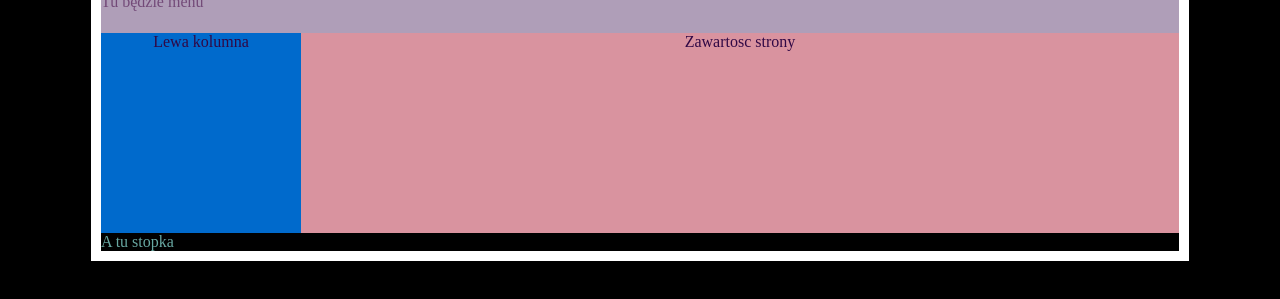
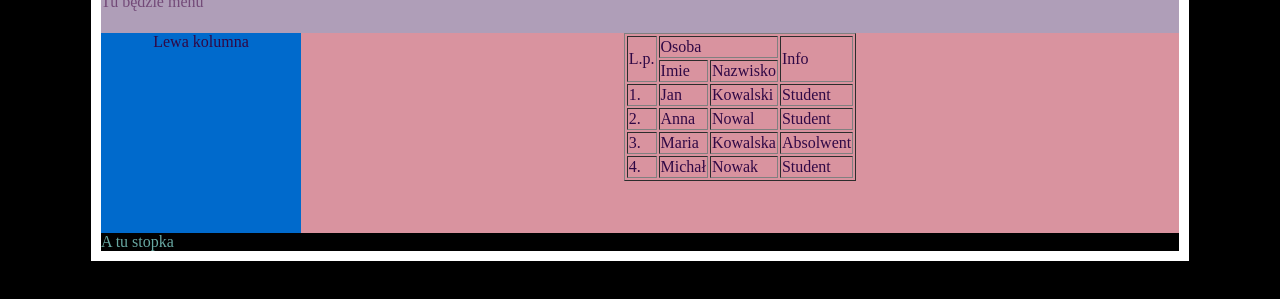
Before and after one commit to Diaxil/Diaxil, a plain HTML site: page index.html in a window 1280 px wide. Shown: the part 117-416 px from the top of the page. Drawn offline with Linux system fonts and the light colour scheme.

Commit message:
Update index.html

```diff
--- a/index.html
+++ b/index.html
@@ -19,7 +19,53 @@ charset=UTF-8" />
 <main>
 
   <div id="col-left">Lewa kolumna</div>
-  <div id="col-center">Zawartosc strony</div>
+  <div id="col-center">
+
+    <center><table border="1" style="text-align: left">
+
+                                   <tr>
+                                       <td rowspan="2">L.p.</td>
+                                       <td colspan="2">Osoba</td>
+                                       <td rowspan="2">Info</td>
+                                   </tr>
+
+                                   <tr>
+                                       <td>Imie</td>
+                                       <td>Nazwisko</td>
+                                   </tr>
+
+                                   <tr>
+                                       <td>1.</td>
+                                       <td>Jan</td>
+                                       <td>Kowalski</td>
+                                       <td>Student</td>
+                                   </tr>
+
+                                   <tr>
+                                       <td>2.</td>
+                                       <td>Anna</td>
+                                       <td>Nowal</td>
+                                       <td>Student</td>
+                                   </tr>
+
+                                   <tr>
+                                       <td>3.</td>
+                                       <td>Maria</td>
+                                       <td>Kowalska</td>
+                                       <td>Absolwent</td>
+                                   </tr>
+
+
+                                   <tr>
+                                       <td>4.</td>
+                                       <td>Michał</td>
+                                       <td>Nowak</td>
+                                       <td>Student</td>
+                                   </tr>
+
+                               </table>
+
+  </div>
 
 </main>
 <footer>A tu stopka</footer>
```
